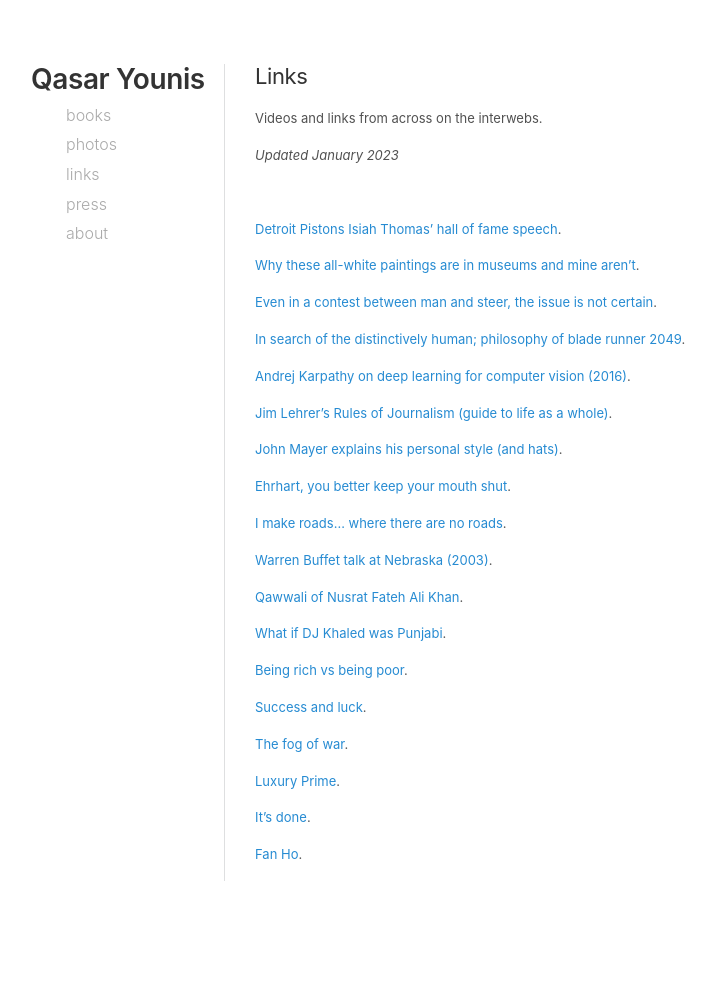
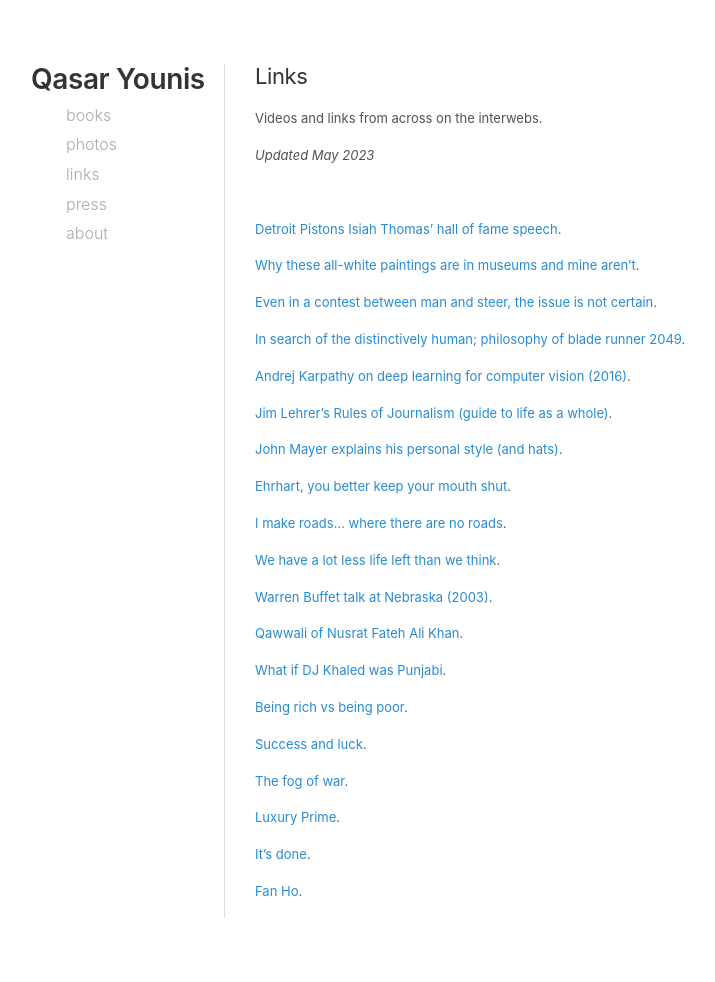
Before and after one commit to qasar/qasar.github.io, a Jekyll site: the page built from links.md, in a window 1280 px wide. Shown: the whole page, without its empty margins (35-750 px from the left). Built offline with Jekyll 4.4.1, drawn with Linux system fonts in a browser that asks for light colours; before the commit the page ends 945 px from its top, so only the background shows below that.

Commit message:
Update links.md

```diff
--- a/links.md
+++ b/links.md
@@ -5,7 +5,7 @@ permalink: /links/
 
 Videos and links from across on the interwebs.
 
-<i>Updated January 2023</i>
+<i>Updated May 2023</i>
 
 
 <p>&nbsp;</p>
@@ -26,8 +26,9 @@ Videos and links from across on the interwebs.
 
 <a href= "https://youtu.be/tixOyiR8B-8" target="_blank">Ehrhart, you better keep your mouth shut</a>.
 
+<a href="https://youtu.be/s0MDY9fl-IA" target="_blank">I make roads... where there are no roads</a>.
 
-<a href="https://youtu.be/s0MDY9fl-IA" target="_blank">I make roads... where there are no roads</a>.
+<a href="https://waitbutwhy.com/2015/12/the-tail-end.html" target="_blank">We have a lot less life left than we think</a>.
 
 <a href="https://www.youtube.com/watch?v=M-vQGxTFfPU&list=FLXJuURIK0_r_mGlRWSPkgCw&index=103&t=0s" target="_blank">Warren Buffet talk at Nebraska (2003)</a>.
 
```
